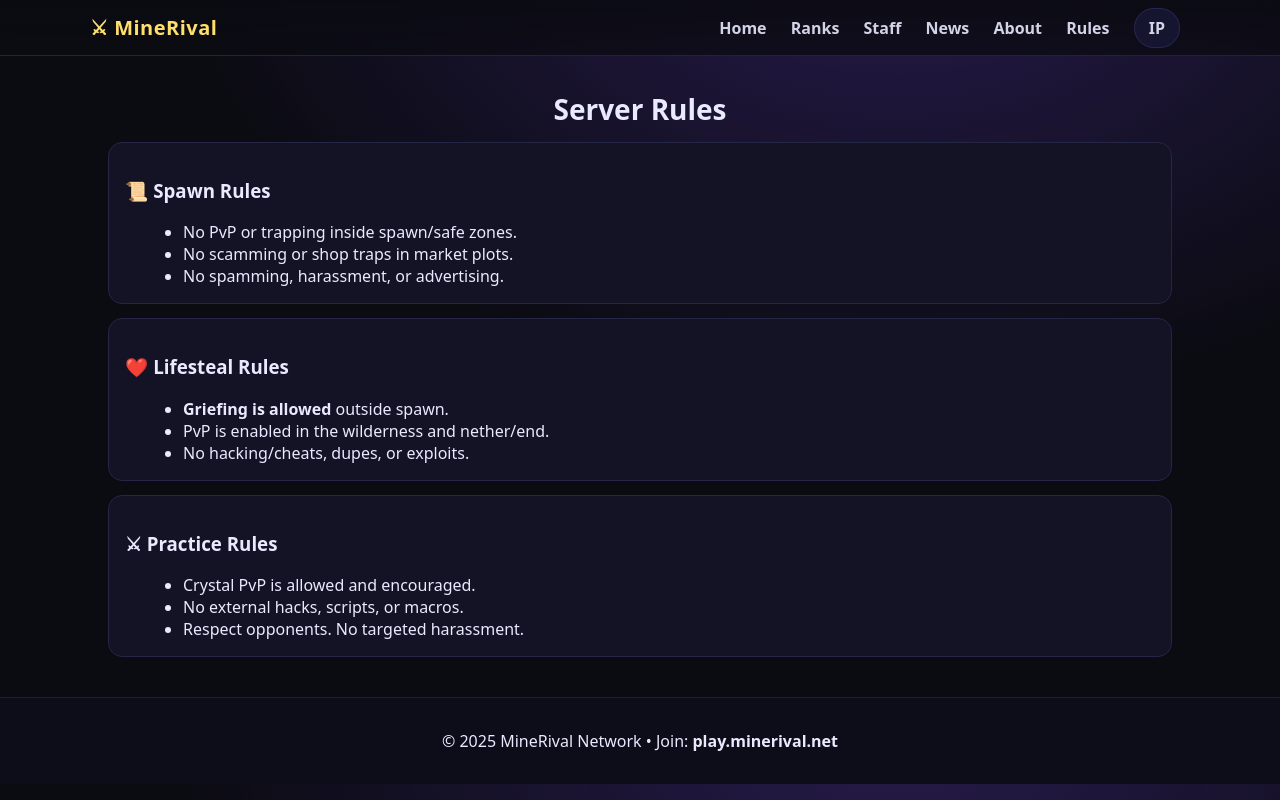
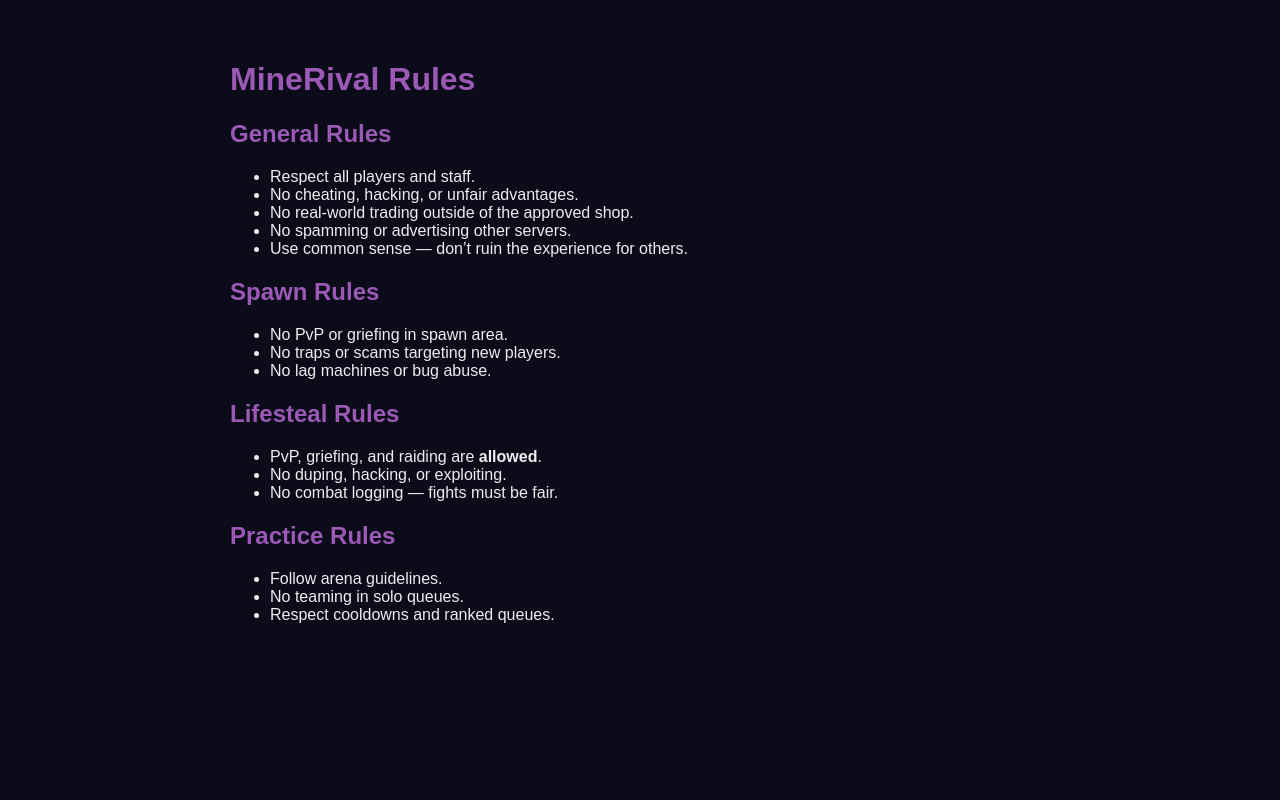
Before and after one commit to NebulaCraft-netizen/MineRival, a plain HTML site: page rules.html in a window 1280 px wide. Drawn offline with Linux system fonts and the light colour scheme.

Commit message:
Update rules.html

```diff
--- a/rules.html
+++ b/rules.html
@@ -1,64 +1,51 @@
-
+<!-- rules.html -->
 <!DOCTYPE html>
 <html lang="en">
 <head>
   <meta charset="UTF-8">
+  <title>MineRival | Rules</title>
   <meta name="viewport" content="width=device-width, initial-scale=1.0">
-  <title>MineRival</title>
   <link rel="stylesheet" href="style.css">
-  <script defer src="script.js"></script>
+  <style>
+    body { font-family: Arial, sans-serif; background: #0b0b1a; color: #eee; }
+    .container { max-width: 900px; margin: auto; padding: 40px; }
+    h1, h2 { color: #9b59b6; }
+    ul { margin-bottom: 20px; }
+  </style>
 </head>
 <body>
-  <header class="site-header">
-    <div class="container nav-wrap">
-      <a class="logo" href="index.html">⚔ MineRival</a>
-      <nav class="nav">
-        <a href="index.html">Home</a>
-        <a href="ranks.html">Ranks</a>
-        <a href="staff.html">Staff</a>
-        <a href="news.html">News</a>
-        <a href="about.html">About</a>
-        <a href="rules.html">Rules</a>
-        <a class="ip-pill" href="ip.html">IP</a>
-      </nav>
-    </div>
-  </header>
+  <div class="container">
+    <h1>MineRival Rules</h1>
 
-<section class="container">
-  <h1 class="section-title">Server Rules</h1>
+    <h2>General Rules</h2>
+    <ul>
+      <li>Respect all players and staff.</li>
+      <li>No cheating, hacking, or unfair advantages.</li>
+      <li>No real-world trading outside of the approved shop.</li>
+      <li>No spamming or advertising other servers.</li>
+      <li>Use common sense — don’t ruin the experience for others.</li>
+    </ul>
 
-  <div class="rule-block">
-    <h3>📜 Spawn Rules</h3>
-    <ul class="bullets">
-      <li>No PvP or trapping inside spawn/safe zones.</li>
-      <li>No scamming or shop traps in market plots.</li>
-      <li>No spamming, harassment, or advertising.</li>
+    <h2>Spawn Rules</h2>
+    <ul>
+      <li>No PvP or griefing in spawn area.</li>
+      <li>No traps or scams targeting new players.</li>
+      <li>No lag machines or bug abuse.</li>
+    </ul>
+
+    <h2>Lifesteal Rules</h2>
+    <ul>
+      <li>PvP, griefing, and raiding are <b>allowed</b>.</li>
+      <li>No duping, hacking, or exploiting.</li>
+      <li>No combat logging — fights must be fair.</li>
+    </ul>
+
+    <h2>Practice Rules</h2>
+    <ul>
+      <li>Follow arena guidelines.</li>
+      <li>No teaming in solo queues.</li>
+      <li>Respect cooldowns and ranked queues.</li>
     </ul>
   </div>
-
-  <div class="rule-block">
-    <h3>❤️ Lifesteal Rules</h3>
-    <ul class="bullets">
-      <li><strong>Griefing is allowed</strong> outside spawn.</li>
-      <li>PvP is enabled in the wilderness and nether/end.</li>
-      <li>No hacking/cheats, dupes, or exploits.</li>
-    </ul>
-  </div>
-
-  <div class="rule-block">
-    <h3>⚔ Practice Rules</h3>
-    <ul class="bullets">
-      <li>Crystal PvP is allowed and encouraged.</li>
-      <li>No external hacks, scripts, or macros.</li>
-      <li>Respect opponents. No targeted harassment.</li>
-    </ul>
-  </div>
-</section>
-
-  <footer class="site-footer">
-    <div class="container">
-      <p>© 2025 MineRival Network • Join: <strong>play.minerival.net</strong></p>
-    </div>
-  </footer>
 </body>
 </html>
```
